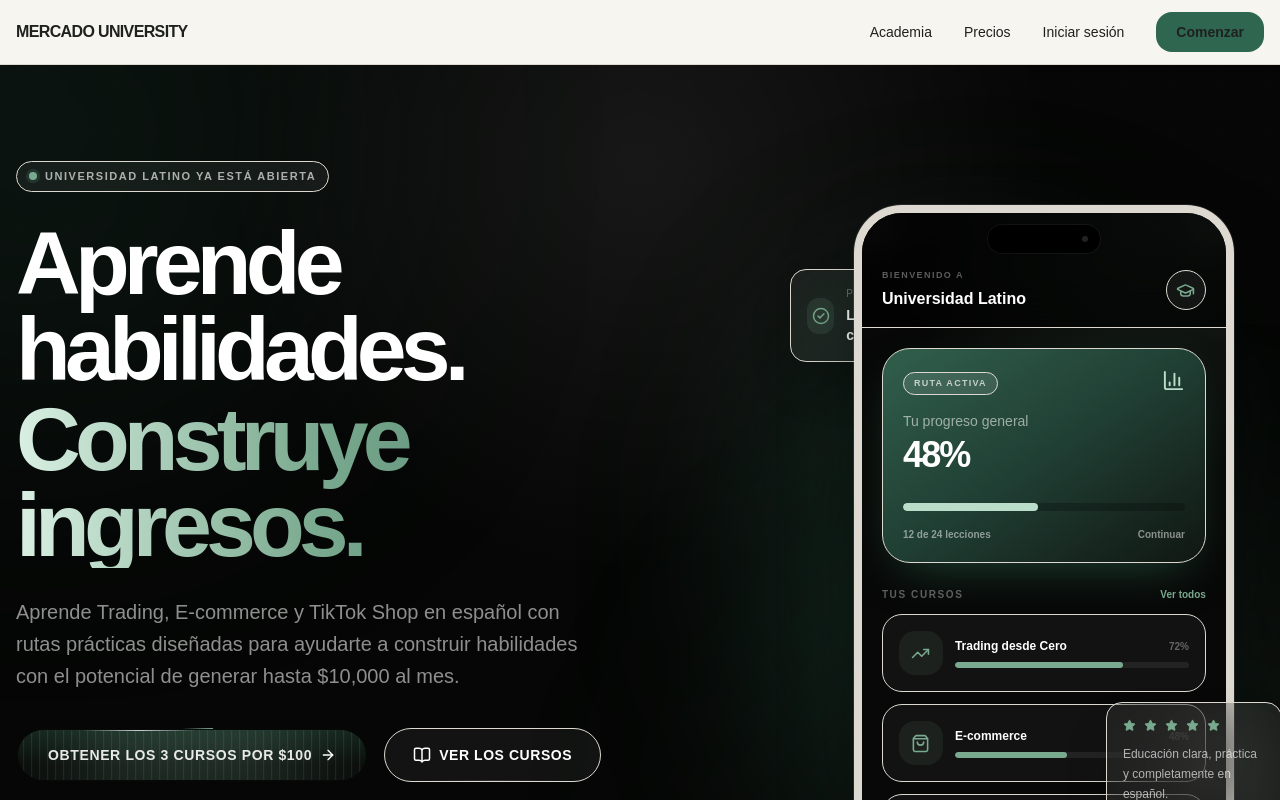
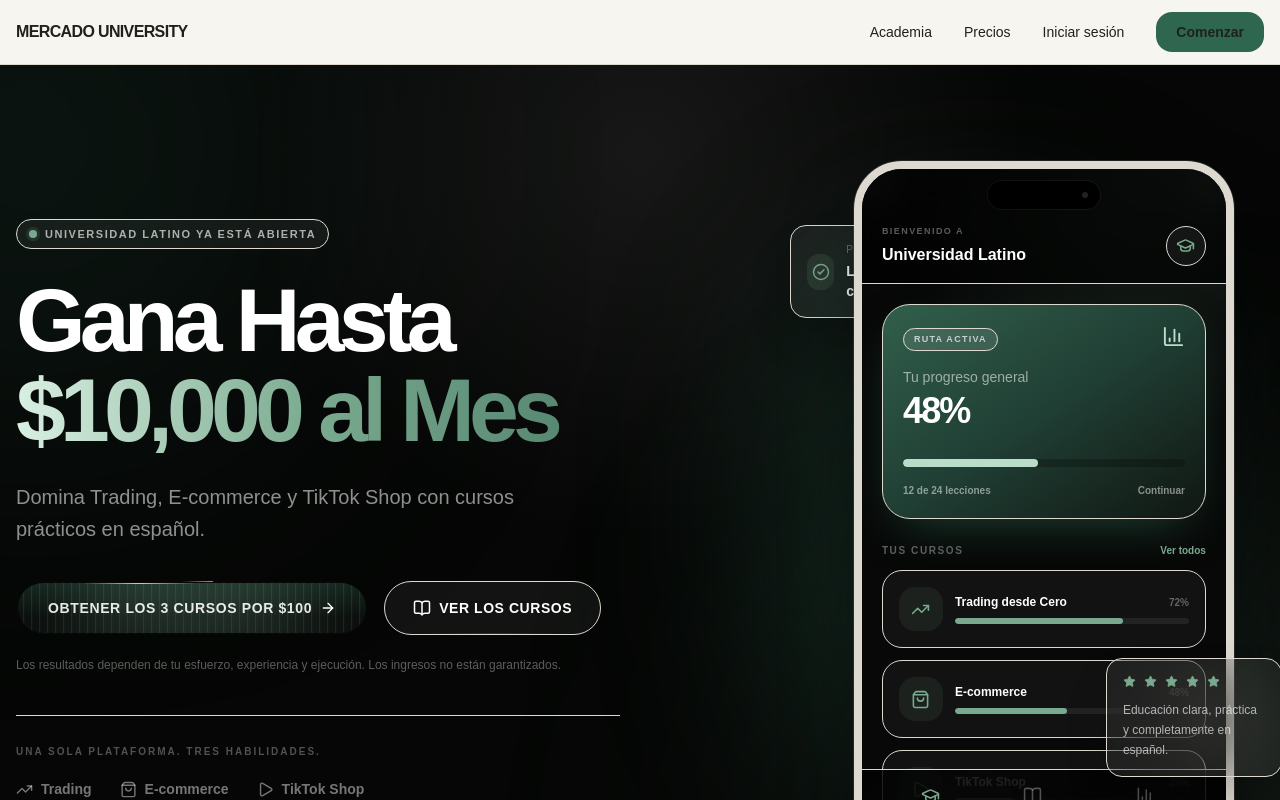
Before and after one commit to seaintCO/universidadlatino, a Next.js app: page / in a window 1280 px wide. Shown: the top 800 px of the page. Built offline with nearby package versions, Linux system fonts and the light colour scheme.

Commit message:
refine hero headline and copy

```diff
--- a/src/components/marketing/universidad-latino-hero.tsx
+++ b/src/components/marketing/universidad-latino-hero.tsx
@@ -58,19 +58,16 @@ export function UniversidadLatinoHero() {
           </div>
 
           <h1 className="mt-7 text-[3.25rem] font-semibold leading-[0.96] tracking-[-0.065em] sm:text-6xl md:text-7xl lg:text-[5.6rem]">
-            <span className="universidad-fade-2 block">
-              Aprende habilidades.
-            </span>
+            <span className="universidad-fade-2 block">Gana Hasta</span>
 
             <span className="universidad-fade-3 mt-1 block bg-gradient-to-r from-[#d9f0e3] via-[#79a98e] to-[#4f806c] bg-clip-text text-transparent">
-              Construye ingresos.
+              $10,000 al Mes
             </span>
           </h1>
 
           <p className="universidad-fade-4 mx-auto mt-7 max-w-xl text-base font-medium leading-8 text-white/55 sm:text-lg lg:mx-0 lg:text-xl">
-            Aprende Trading, E-commerce y TikTok Shop en español con rutas
-            prácticas diseñadas para ayudarte a construir habilidades con el
-            potencial de generar hasta $10,000 al mes.
+            Domina Trading, E-commerce y TikTok Shop con cursos prácticos en
+            español.
           </p>
 
           <div className="universidad-fade-5 mt-9 flex flex-col items-stretch justify-center gap-4 sm:flex-row sm:items-center lg:justify-start">
```
